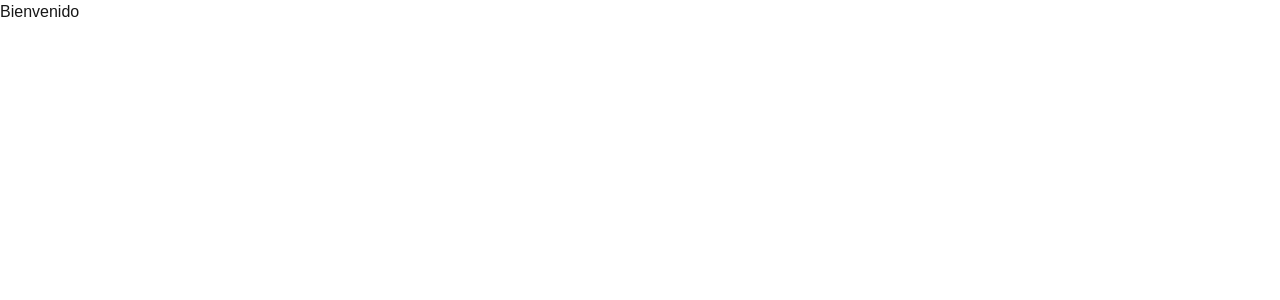
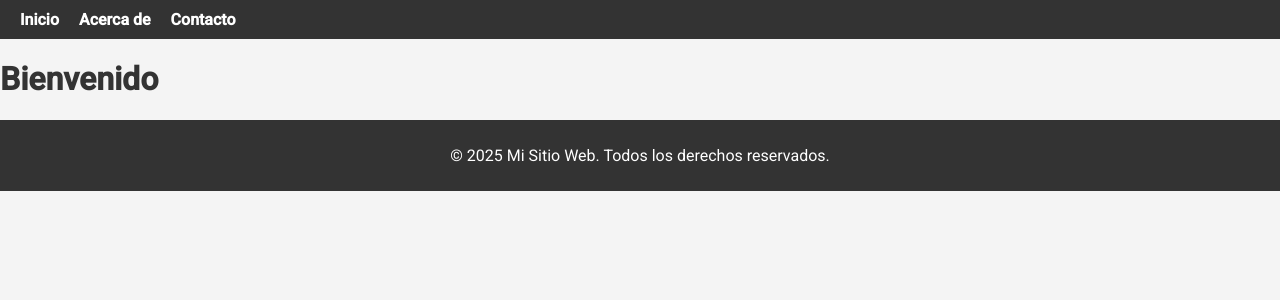
Before and after one commit to Saturno2024/Pag-Web, a Next.js app: page / in a window 1280 px wide. Shown: the top 300 px of the page. Built offline with nearby package versions, Linux system fonts and the light colour scheme.

Commit message:
Actualizando cambios para Vercel

```diff
--- /dev/null
+++ b/app/Components/Footer.tsx
@@ -0,0 +1,9 @@
+const Footer = () => {
+    return (
+      <footer>
+        <p>&copy; 2025 Mi Sitio Web. Todos los derechos reservados.</p>
+      </footer>
+    );
+  };
+
+  export default Footer;
--- /dev/null
+++ b/app/Components/Navbar.tsx
@@ -0,0 +1,21 @@
+import Link from 'next/link';
+
+const Navbar = () => {
+  return (
+    <nav>
+      <ul>
+        <li>
+          <Link href="/">Inicio</Link>
+        </li>
+        <li>
+          <Link href="/about">Acerca de</Link>
+        </li>
+        <li>
+          <Link href="/contact">Contacto</Link>
+        </li>
+      </ul>
+    </nav>
+  );
+};
+
+export default Navbar;
--- a/app/layout.tsx
+++ b/app/layout.tsx
@@ -1,10 +1,11 @@
 import type { Metadata } from "next";
-
-import "./globals.css";
+import Navbar from './Components/Navbar';
+import Footer from './Components/Footer';
+import "./styles/globals.css";
 
 export const metadata: Metadata = {
-  title: "Create Next App",
-  description: "Generated by create next app",
+  title: "Copy and Paste",
+  description: "Creado por Lucas Luciano",
 };
 
 export default function RootLayout({
@@ -13,9 +14,18 @@ export default function RootLayout({
   children: React.ReactNode;
 }>) {
   return (
-    <html lang="en">
+    <html lang="es">
+      <head>
+        <title>Mi Sitio Web</title>
+          <meta name="description" content="Bienvenido a mi sitio web hecho con Next.js." />
+          <meta name="author" content="Tu Nombre" />
+          <link rel="icon" href="/favicon.ico" />
+          <link href="https://fonts.googleapis.com/css2?family=Roboto:wght@400;500&display=swap" rel="stylesheet" />
+      </head>
       <body>
-        {children}
+        <Navbar /> {/* Barra de navegación común */}
+        <main>{children}</main> {/* Este es el espacio donde se renderizará el contenido de cada página */}
+        <Footer /> {/* Pie de página común */}
       </body>
     </html>
   );
--- /dev/null
+++ b/app/styles/globals.css
@@ -0,0 +1,40 @@
+body {
+  font-family: 'Roboto', sans-serif;
+  margin: 0;
+  padding: 0;
+  background-color: #f4f4f4;
+}
+
+h1, h2, h3 {
+  color: #333;
+}
+
+nav {
+  background-color: #333;
+  padding: 10px 20px;
+}
+
+nav ul {
+  list-style: none;
+  padding: 0;
+  margin: 0;
+  display: flex;
+}
+
+nav ul li {
+  margin-right: 20px;
+}
+
+nav ul li a {
+  color: white;
+  text-decoration: none;
+  font-weight: bold;
+}
+
+footer {
+  background-color: #333;
+  color: white;
+  padding: 10px 0;
+  text-align: center;
+  margin-top: 20px;
+}
```
